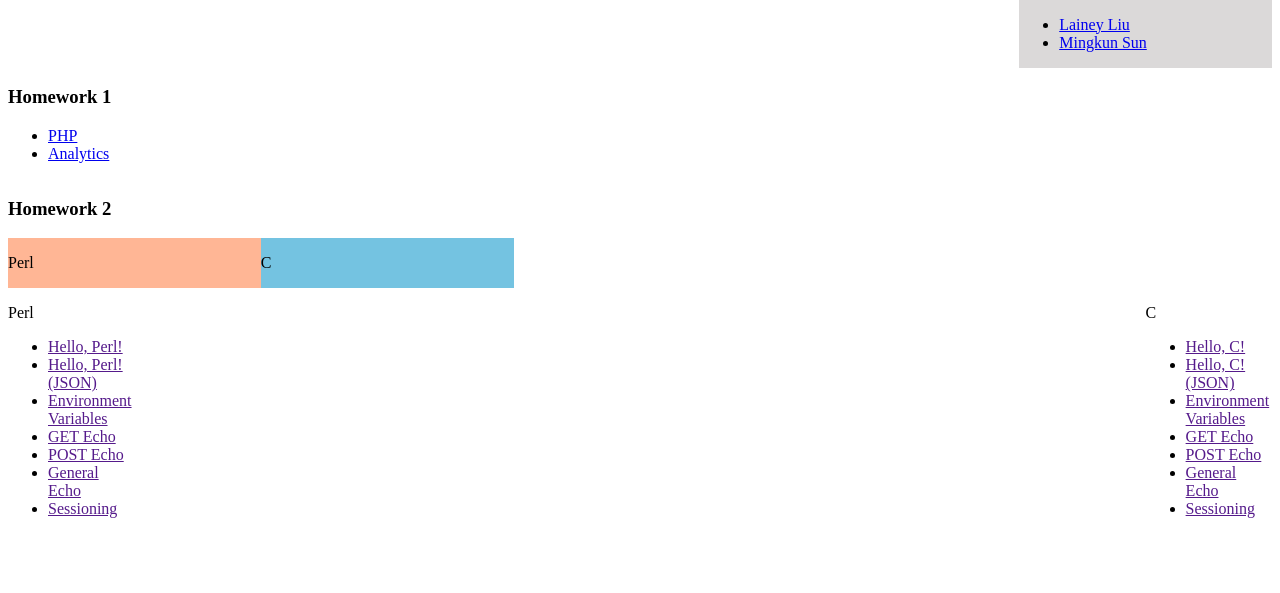
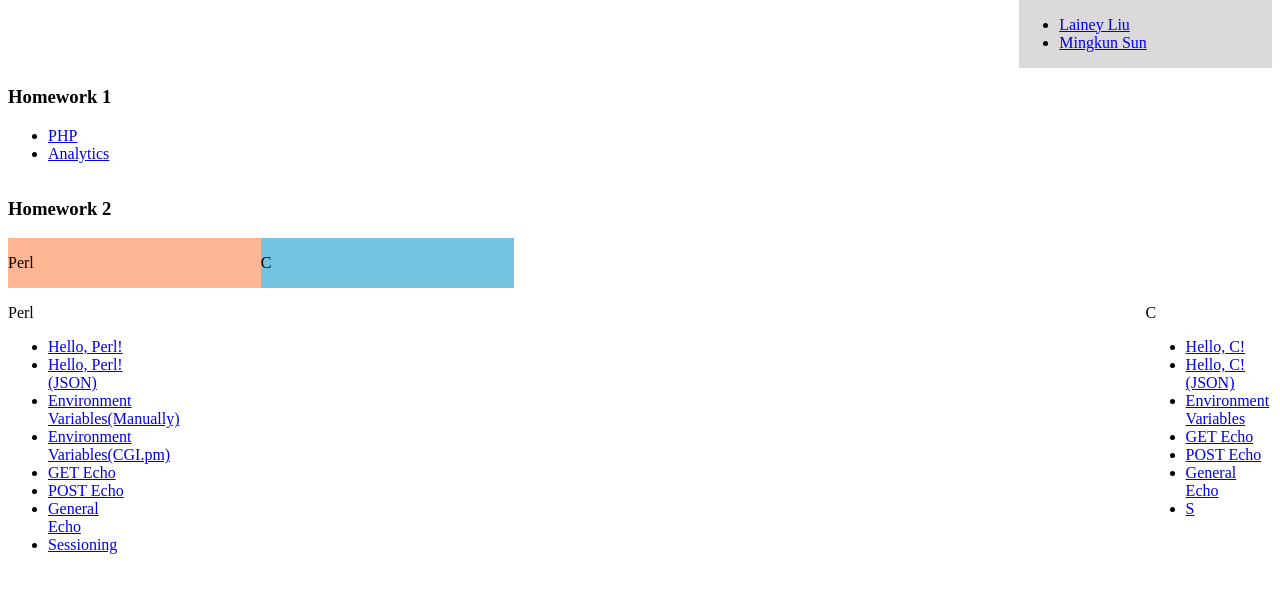
Before and after one commit to BoilGoldenFish/Database-Analytics, a plain HTML site: page koimango.com/public_html/index.html in a window 1280 px wide. Shown: the part 113-706 px from the top of the page. Drawn offline with Linux system fonts and the light colour scheme.

Commit message:
Add links to hw2

```diff
--- a/koimango.com/public_html/index.html
+++ b/koimango.com/public_html/index.html
@@ -74,25 +74,26 @@
     <div style="float:left; width:10%">
       <p>Perl</p>
       <ul>
-        <li><a href="">Hello, Perl!</a></li>
-        <li><a href="">Hello, Perl!(JSON)</a></li>
-        <li><a href="">Environment Variables</a></li>
-        <li><a href="">GET Echo</a></li>
-        <li><a href="">POST Echo</a></li>
-        <li><a href="">General Echo</a></li>
-        <li><a href="">Sessioning</a></li>
+        <li><a href="https://koimango.com/cgi-bin/perl-html-world.pl">Hello, Perl!</a></li>
+        <li><a href="https://koimango.com/cgi-bin/perl-json-world.pl">Hello, Perl!(JSON)</a></li>
+        <li><a href="https://koimango.com/cgi-bin/perl-env.pl">Environment Variables(Manually)</a></li>
+        <li><a href="https://koimango.com/cgi-bin/perl-env-pm.pl">Environment Variables(CGI.pm)</a></li>
+        <li><a href="https://koimango.com/cgi-bin/perl-get-echo.pl">GET Echo</a></li>
+        <li><a href="https://koimango.com/cgi-bin/perl-post-echo.pl">POST Echo</a></li>
+        <li><a href="https://koimango.com/cgi-bin/perl-general-echo.pl">General Echo</a></li>
+        <li><a href="https://koimango.com/cgi-bin/perl-cgiform.html">Sessioning</a></li>
       </ul>
     </div>
     <div style="float:right; width:10%">
       <p>C</p>
       <ul>
-        <li><a href="">Hello, C!</a></li>
-        <li><a href="">Hello, C!(JSON)</a></li>
-        <li><a href="">Environment Variables</a></li>
-        <li><a href="">GET Echo</a></li>
-        <li><a href="">POST Echo</a></li>
-        <li><a href="">General Echo</a></li>
-        <li><a href="">Sessioning</a></li>
+        <li><a href="https://koimango.com/cgi-bin/c-hello-html-world.cgi">Hello, C!</a></li>
+        <li><a href="https://koimango.com/cgi-bin/c-hello-json-world.cgi">Hello, C!(JSON)</a></li>
+        <li><a href="https://koimango.com/cgi-bin/c-env.cgi">Environment Variables</a></li>
+        <li><a href="https://koimango.com/cgi-bin/-get-echo.cgi">GET Echo</a></li>
+        <li><a href="https://koimango.com/cgi-bin/c-post-echo.cgi">POST Echo</a></li>
+        <li><a href="https://koimango.com/cgi-bin/c-general-request-echo.cgi">General Echo</a></li>
+        <li><a href="https://koimango.com/cgi-bin/c-cgiform.html">S</a></li>
       </ul>
     </div>
   </div>
```
